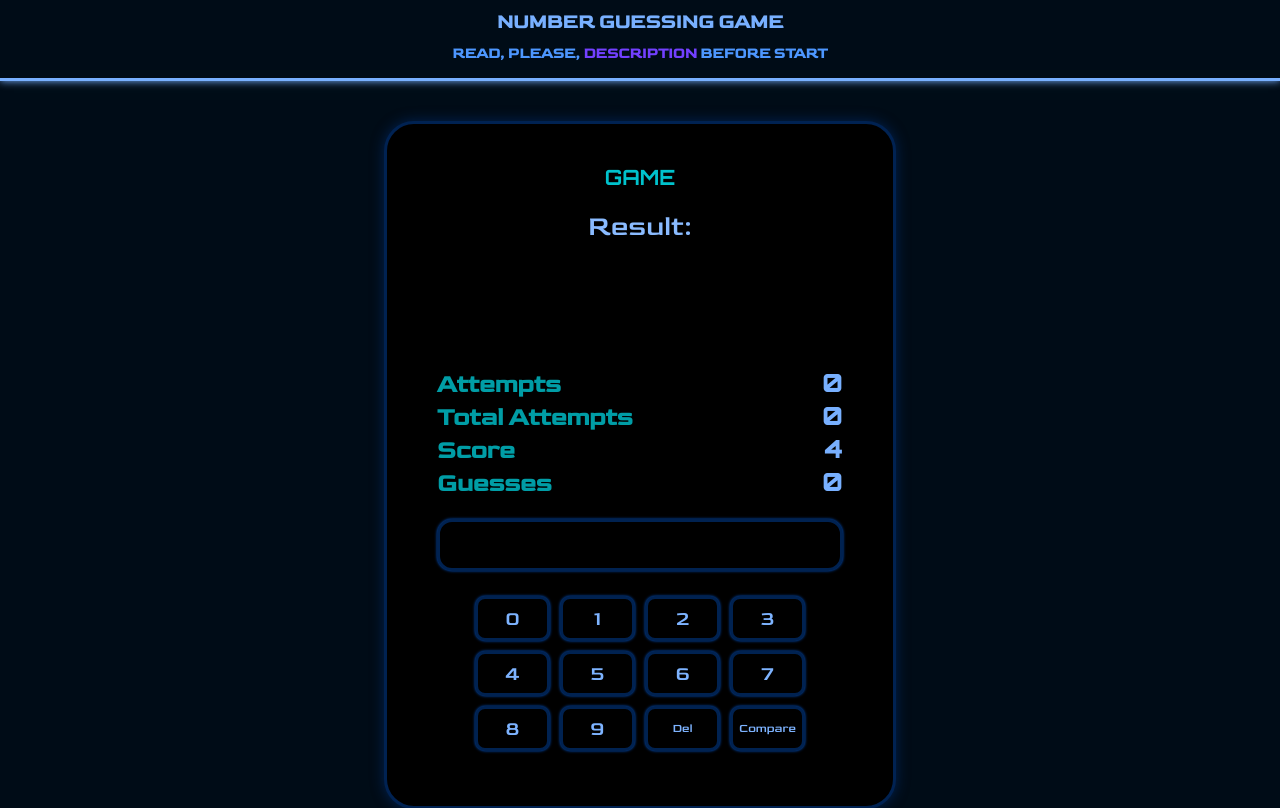
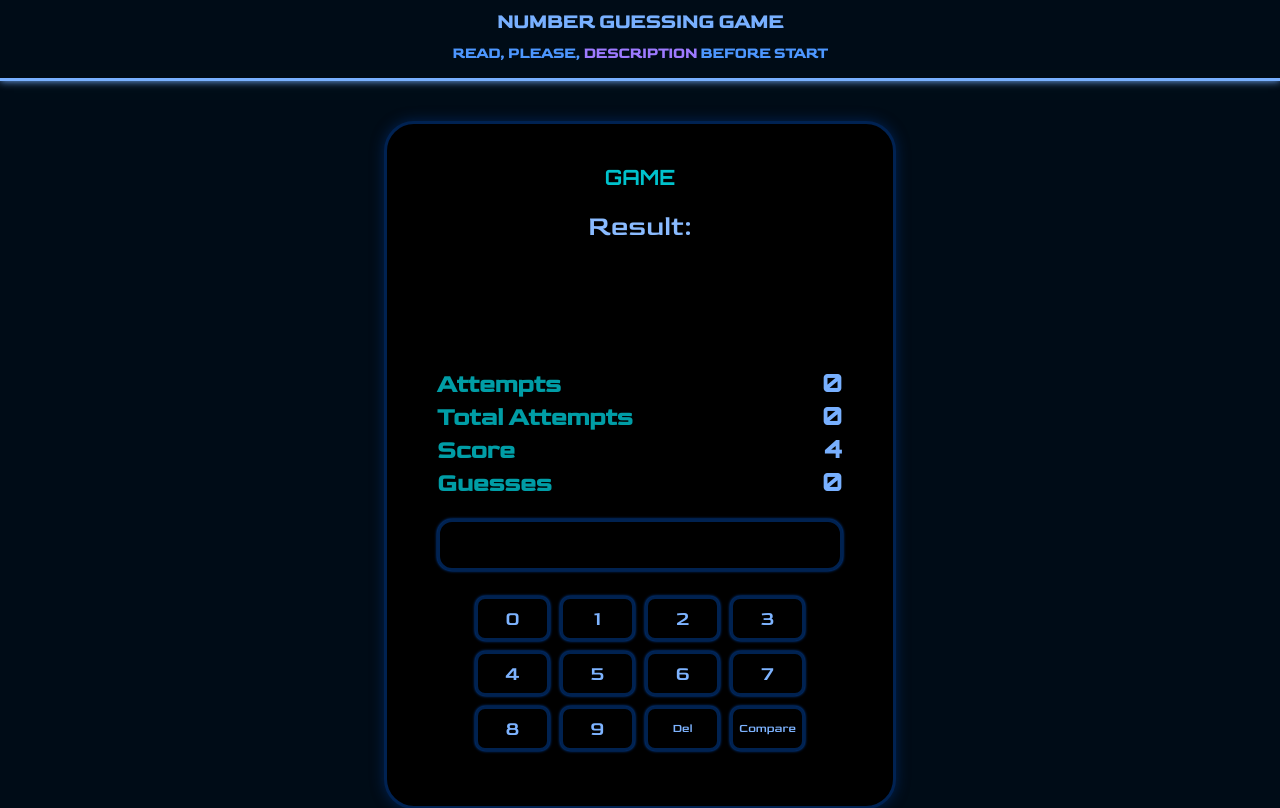
Before and after one commit to sergegithub22/guessing-game, a plain HTML site: page index.html in a window 1280 px wide. Shown: the top 808 px of the page. Drawn offline with Linux system fonts and the light colour scheme.

Commit message:
Update styles.css
081122

```diff
--- a/assets/css/styles.css
+++ b/assets/css/styles.css
@@ -26,7 +26,7 @@ body {
 .link {
   font-family: "Goldman", Sans-Serif;
   text-decoration: none;
-  color: #7240FF;
+  color: #9D7AFF;
 }
 .link:hover {
   color: white;
```
